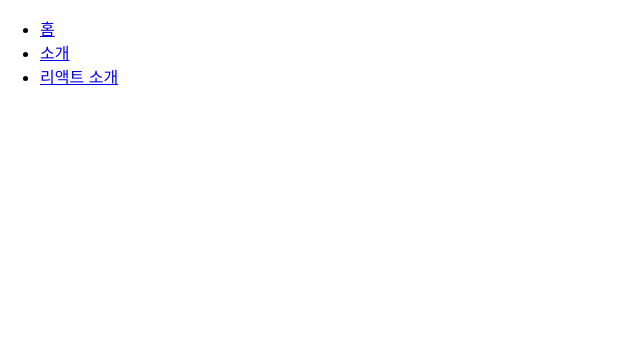
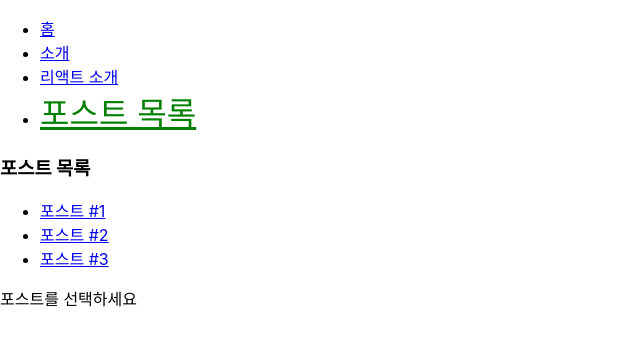
Before and after one commit to YoungwanCho/react-router-tutorial, a React (Create React App) app: page /posts in a window 1280 px wide. Shown: the top 346 px of the page, without its empty margins (0-640 px from the left). Built offline with nearby package versions, Linux system fonts and the light colour scheme.

Commit message:
라우트안의 라우트를 사용해봄

```diff
--- a/src/App.js
+++ b/src/App.js
@@ -2,7 +2,8 @@ import React from 'react';
 import { Route } from 'react-router-dom';
 import {
   Home,
-  About
+  About,
+  Posts
 } from 'pages';
 import Menu from 'components/Menu';
 
@@ -12,6 +13,7 @@ const App = () => {
       <Menu/>
       <Route exact path="/" component={Home}/>
       <Route path="/about/:name?" component={About}/>
+      <Route path="/posts" component={Posts}/>
     </div>
   );
 };
--- a/src/components/Menu.js
+++ b/src/components/Menu.js
@@ -13,6 +13,7 @@ const Menu = () => {
         <li><NavLink exact to="/" activeStyle={activeStyle}>홈</NavLink></li>
         <li><NavLink exact to="/about" activeStyle={activeStyle}>소개</NavLink></li>
         <li><NavLink to="/about/react" activeStyle={activeStyle}>리액트 소개</NavLink></li>
+        <li><NavLink to="/posts" activeStyle={activeStyle}>포스트 목록</NavLink></li>
       </ul>
     </div>
   );
--- /dev/null
+++ b/src/pages/Post.js
@@ -0,0 +1,11 @@
+import React from 'react';
+
+const Post = ({match}) => {
+  return(
+    <p>
+      포스트 #{match.params.id}
+    </p>
+  );
+};
+
+export default Post;
--- /dev/null
+++ b/src/pages/Posts.js
@@ -0,0 +1,20 @@
+import React from 'react';
+import { Post } from 'pages';
+import { Link, Route } from 'react-router-dom';
+
+const Posts = ({ match }) => {
+  return (
+    <div>
+      <h3>포스트 목록</h3>
+      <ul>
+        <li><Link to={`${match.url}/1`}>포스트 #1</Link></li>
+        <li><Link to={`${match.url}/2`}>포스트 #2</Link></li>
+        <li><Link to={`${match.url}/3`}>포스트 #3</Link></li>
+      </ul>
+      <Route exact path={match.url} render={() => (<p>포스트를 선택하세요</p>)} />
+      <Route exact path={`${match.url}/:id`} component={Post} />
+    </div>
+  );
+};
+
+export default Posts;
--- a/src/pages/index.js
+++ b/src/pages/index.js
@@ -1,2 +1,4 @@
 export { default as Home } from './Home';
 export { default as About } from './About';
+export { default as Post } from './Post';
+export { default as Posts } from './Posts';
```
